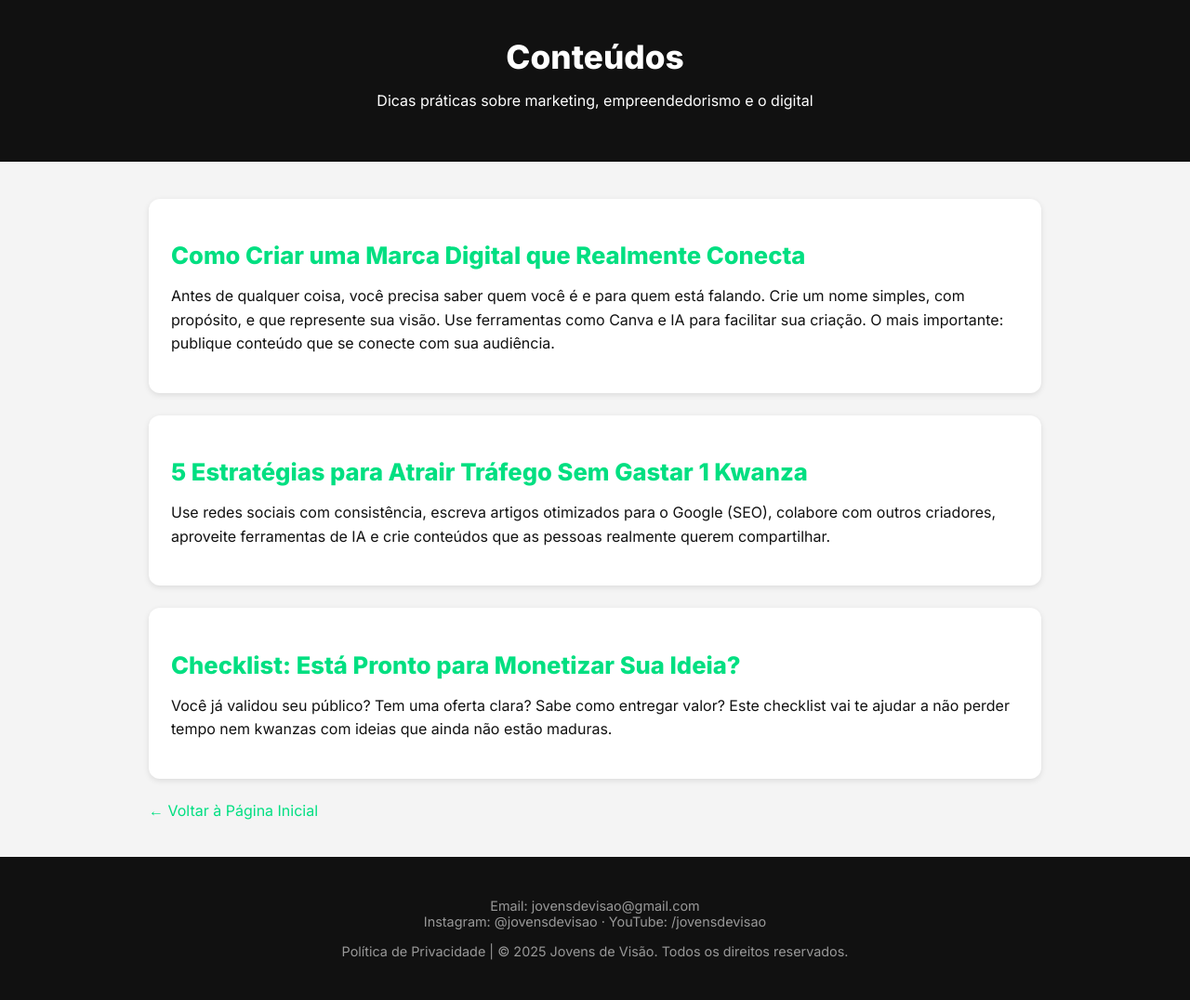
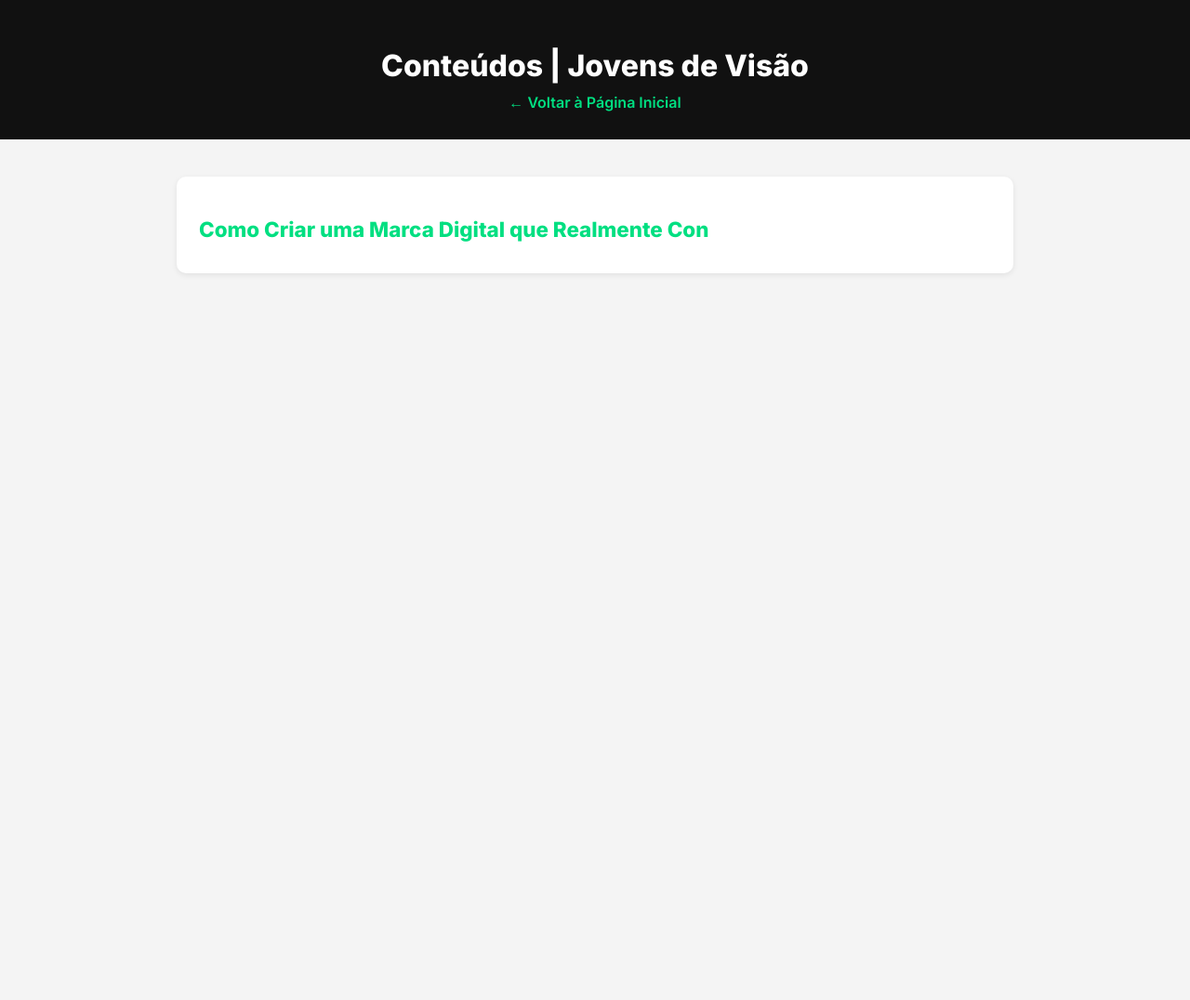
Before and after one commit to jovemceo/jovensdevisao-site, a plain HTML site: page conteudos.html in a window 1280 px wide. Shown: the whole page at 93% size. After the commit the page ends 800 px from the top, so only its background shows below. Drawn offline with Linux system fonts and the light colour scheme.

Commit message:
Update conteudos.html

```diff
--- a/conteudos.html
+++ b/conteudos.html
@@ -2,8 +2,8 @@
 <html lang="pt-br">
 <head>
   <meta charset="UTF-8" />
-  <meta name="viewport" content="width=device-width, initial-scale=1.0" />
-  <title>Conteúdos - Jovens de Visão</title>
+  <meta name="viewport" content="width=device-width, initial-scale=1.0"/>
+  <title>Conteúdos | Jovens de Visão</title>
   <link href="https://fonts.googleapis.com/css2?family=Inter:wght@400;600;800&display=swap" rel="stylesheet">
   <style>
     body {
@@ -15,75 +15,54 @@
     header {
       background: #111;
       color: white;
-      padding: 40px 20px;
+      padding: 30px 20px;
       text-align: center;
     }
-    header h1 {
-      margin: 0;
-      font-size: 2.2rem;
+    header a {
+      color: #00df81;
+      text-decoration: none;
+      font-weight: 600;
     }
-    .container {
-      max-width: 960px;
+    h1 {
+      font-size: 2rem;
+      margin-bottom: 10px;
+    }
+    section {
+      padding: 40px 20px;
+      max-width: 900px;
       margin: auto;
-      padding: 40px 20px;
     }
     .post {
       background: white;
-      border-radius: 12px;
       padding: 24px;
-      margin-bottom: 24px;
-      box-shadow: 0 2px 6px rgba(0,0,0,0.1);
+      margin-bottom: 20px;
+      border-radius: 10px;
+      box-shadow: 0 2px 6px rgba(0,0,0,0.08);
     }
     .post h2 {
       color: #00df81;
-      font-size: 1.6rem;
+      font-size: 1.4rem;
       margin-bottom: 10px;
     }
     .post p {
       line-height: 1.6;
     }
-    a {
-      color: #00df81;
-      text-decoration: none;
-    }
     footer {
       background: #111;
-      color: #999;
+      color: #aaa;
       text-align: center;
-      padding: 30px 20px;
+      padding: 20px;
       font-size: 0.9rem;
     }
   </style>
 </head>
 <body>
-  <header>
-    <h1>Conteúdos</h1>
-    <p>Dicas práticas sobre marketing, empreendedorismo e o digital</p>
-  </header>
 
-  <div class="container">
-    <div class="post">
-      <h2>Como Criar uma Marca Digital que Realmente Conecta</h2>
-      <p>Antes de qualquer coisa, você precisa saber quem você é e para quem está falando. Crie um nome simples, com propósito, e que represente sua visão. Use ferramentas como Canva e IA para facilitar sua criação. O mais importante: publique conteúdo que se conecte com sua audiência.</p>
-    </div>
+<header>
+  <h1>Conteúdos | Jovens de Visão</h1>
+  <a href="index.html">← Voltar à Página Inicial</a>
+</header>
 
-    <div class="post">
-      <h2>5 Estratégias para Atrair Tráfego Sem Gastar 1 Kwanza</h2>
-      <p>Use redes sociais com consistência, escreva artigos otimizados para o Google (SEO), colabore com outros criadores, aproveite ferramentas de IA e crie conteúdos que as pessoas realmente querem compartilhar.</p>
-    </div>
-
-    <div class="post">
-      <h2>Checklist: Está Pronto para Monetizar Sua Ideia?</h2>
-      <p>Você já validou seu público? Tem uma oferta clara? Sabe como entregar valor? Este checklist vai te ajudar a não perder tempo nem kwanzas com ideias que ainda não estão maduras.</p>
-    </div>
-
-    <a href="index.html">← Voltar à Página Inicial</a>
-  </div>
-
-  <footer>
-    <p>Email: jovensdevisao@gmail.com<br>
-       Instagram: @jovensdevisao · YouTube: /jovensdevisao</p>
-    <p>Política de Privacidade | © 2025 Jovens de Visão. Todos os direitos reservados.</p>
-  </footer>
-</body>
-</html>
+<section>
+  <div class="post">
+    <h2>Como Criar uma Marca Digital que Realmente Con
```
